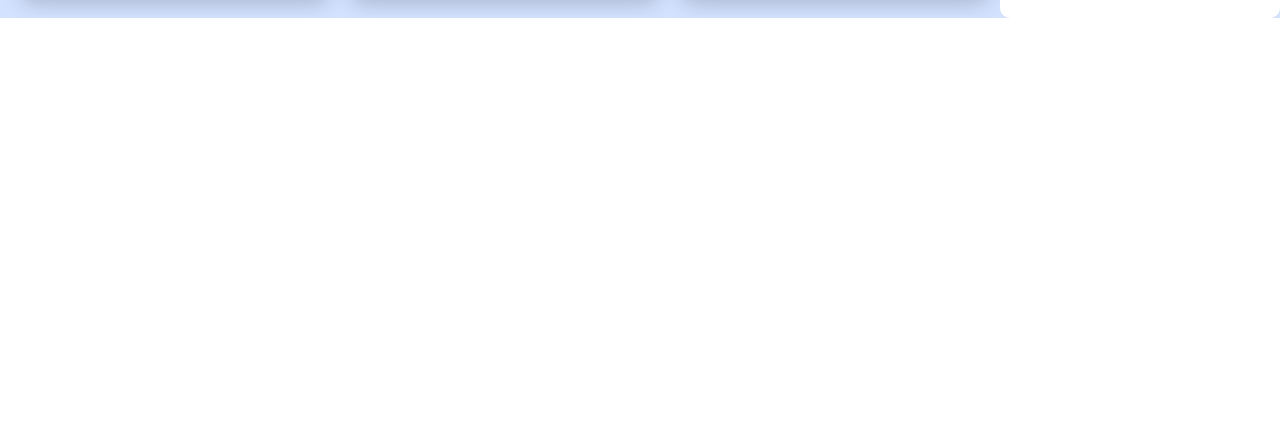
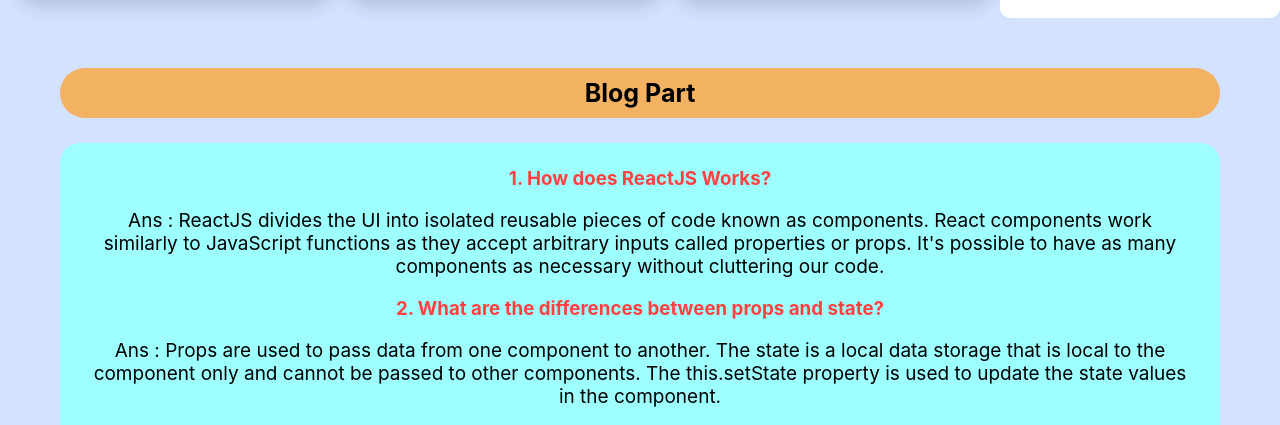
Before and after one commit to mahmudulhasan22/Exercise-alone, a React (Create React App) app: page / in a window 1280 px wide. Shown: the part 1082-1507 px from the top of the page. Before the commit the page ends 1100 px from the top, so only its background shows below. Built offline with nearby package versions, Linux system fonts and the light colour scheme.

Commit message:
blog part addded

```diff
--- a/src/App.js
+++ b/src/App.js
@@ -7,6 +7,7 @@
     <div className="App">
       <Header></Header>
       <Shop></Shop>
+
     </div>
   );
 }
--- a/src/component/Shop/Shop.css
+++ b/src/component/Shop/Shop.css
@@ -1,7 +1,10 @@
+.shop-back{
+    background-color: rgb(211, 226, 255);
+    padding-bottom: 2px;
+}
 .shop-container{
     display: grid;
     grid-template-columns: 4fr 2fr;
-    background-color: rgb(211, 226, 255);
 }
 .product-container{
     display: grid;
@@ -13,6 +16,28 @@
     background-color: white;
     padding: 20px 10px;
     border-radius: 10px;
+}
+.blog-section{
+    margin: 50px 60px 60px 60px;
+}
+.blog-header{
+    background-color: rgb(243, 178, 98);
+    padding: 10px;
+    font-size: 25px;
+    text-align: center;
+    border-radius: 30px;
+
+}
+.blog-questions{
+    background-color: rgb(158, 255, 255);
+    padding: 5px 30px;
+    border-radius: 20px;
+}
+.question h3{
+    color: rgb(255, 65, 65);
+}
+.question p{
+    font-size: 19px;
 }
 @media only screen and (max-width: 768px) {
     .shop-container{
--- a/src/component/Shop/Shop.js
+++ b/src/component/Shop/Shop.js
@@ -19,6 +19,7 @@
     }
 
     return (
+        <div className='shop-back'>
             <div className='shop-container'>
                 <div className="product-container">
                     {products.map(product => (
@@ -33,6 +34,27 @@
                     <Cart cart = {cart}></Cart>
                 </div>
             </div>
+
+            {/* blog section  */}
+
+            <div className='blog-section'>
+                <h3 className='blog-header'>Blog Part</h3>
+                <div className="blog-questions">
+                    <div className='question'>
+                    <h3>1. How does ReactJS Works?</h3>
+                    <p>Ans : ReactJS divides the UI into isolated reusable pieces of code known as components. React components work similarly to JavaScript functions as they accept arbitrary inputs called properties or props. It's possible to have as many components as necessary without cluttering our code.</p>
+                    </div>
+                    <div className='question'>
+                    <h3>2. What are the differences between props and state?</h3>
+                    <p>Ans : Props are used to pass data from one component to another. The state is a local data storage that is local to the component only and cannot be passed to other components. The this.setState property is used to update the state values in the component.</p>
+                    </div>
+                    <div className='question'>
+                    <h3>3. Where using useEffect?</h3>
+                    <p>Ans : The useEffect Hook allows you to perform side effects in your components. Some examples of side effects are: fetching data, directly updating the DOM, and timers. useEffect accepts two arguments. The second argument is optional.</p>
+                    </div>
+                </div>
+            </div>
+        </div>
     );
 };
 
```
Lines whose indentation alone changed are shown as unchanged.
